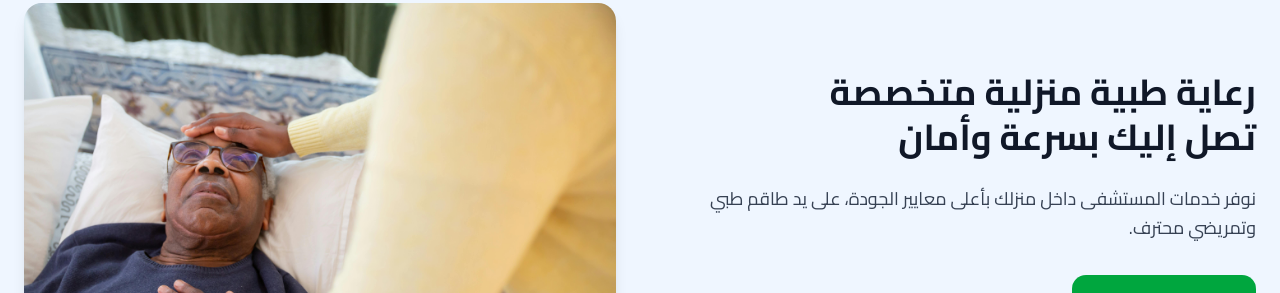
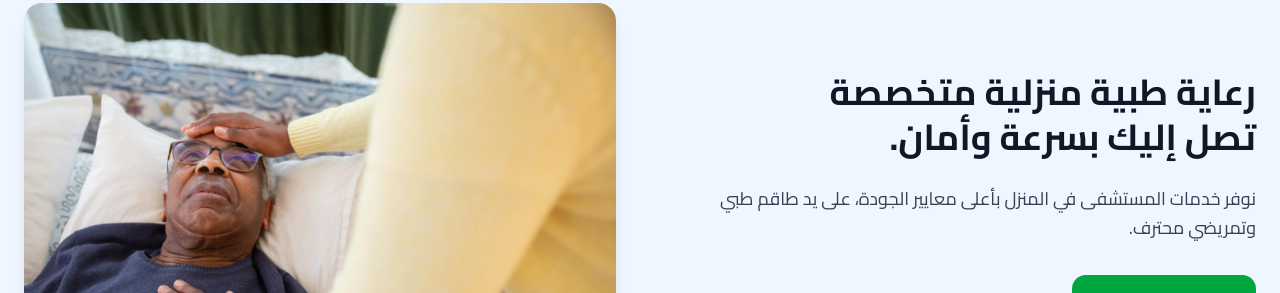
Before and after one commit to MohamedElgazwy/Nabd-Alhayaat, a Next.js app: page / in a window 1280 px wide. Shown: the part 174-467 px from the top of the page. Built offline with nearby package versions, Linux system fonts and the light colour scheme.

Commit message:
Add animations 2

```diff
--- a/app/page.js
+++ b/app/page.js
@@ -58,14 +58,13 @@ export default function Home() {
             variants={fadeUp}
           >
             <h1 className="text-4xl font-bold text-gray-900 mb-6 leading-tight">
-              رعاية طبية منزلية متخصصة
+           رعاية طبية منزلية متخصصة
               <br />
-              تصل إليك بسرعة وأمان
+             تصل إليك بسرعة وأمان.
             </h1>
 
             <p className="text-gray-700 text-lg mb-8 leading-relaxed">
-              نوفر خدمات المستشفى داخل منزلك بأعلى معايير الجودة،
-              على يد طاقم طبي وتمريضي محترف.
+              نوفر خدمات المستشفى في المنزل بأعلى معايير الجودة، على يد طاقم طبي وتمريضي محترف.
             </p>
 
             {/* CTA Buttons (Micro-interaction جوه component) */}
```
